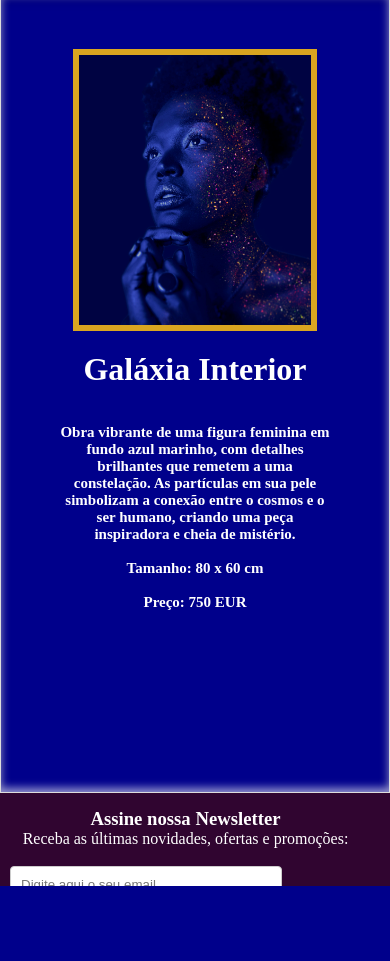
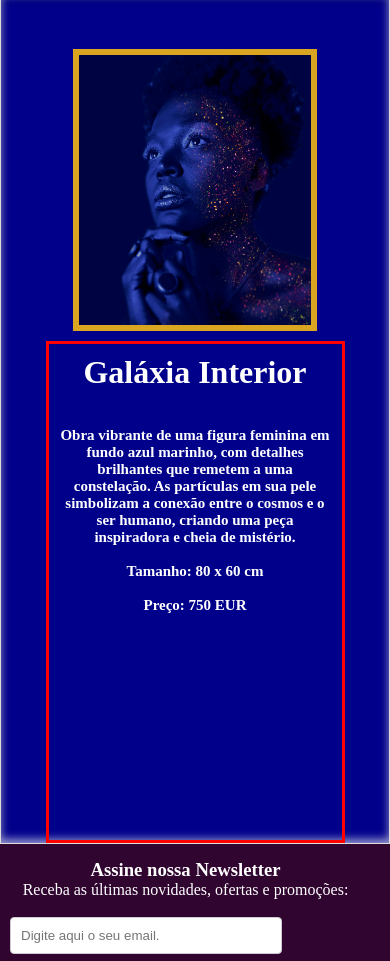
Before and after one commit to GabrielTolin/Page-footer, a plain HTML site: page index.html in a window 390 px wide. Shown: the part 131-1092 px from the top of the page. Drawn offline with Linux system fonts and the light colour scheme.

Commit message:
Update style.css

```diff
--- a/style.css
+++ b/style.css
@@ -243,26 +243,28 @@ a:hover{
 
 
 
-@media (max-width: 430px){
+@media (max-width: 431px){
     .container-fluid{
         height: 12vh;
     }
 
     .container{
-        height: 94vh;
+        height: 100vh;
         flex-direction: column-reverse;
         align-items: center;
     }
 
     .box-txt{
+        border: red 3px solid;
         color: white;
         padding: 10px;
         width: 70vw;
-        height: 55vh;
+        height: 80vh;
         margin-top: 10px;
     }
 
     .box-txt h3{
+
         font-size: 20px;
     }
 
```
